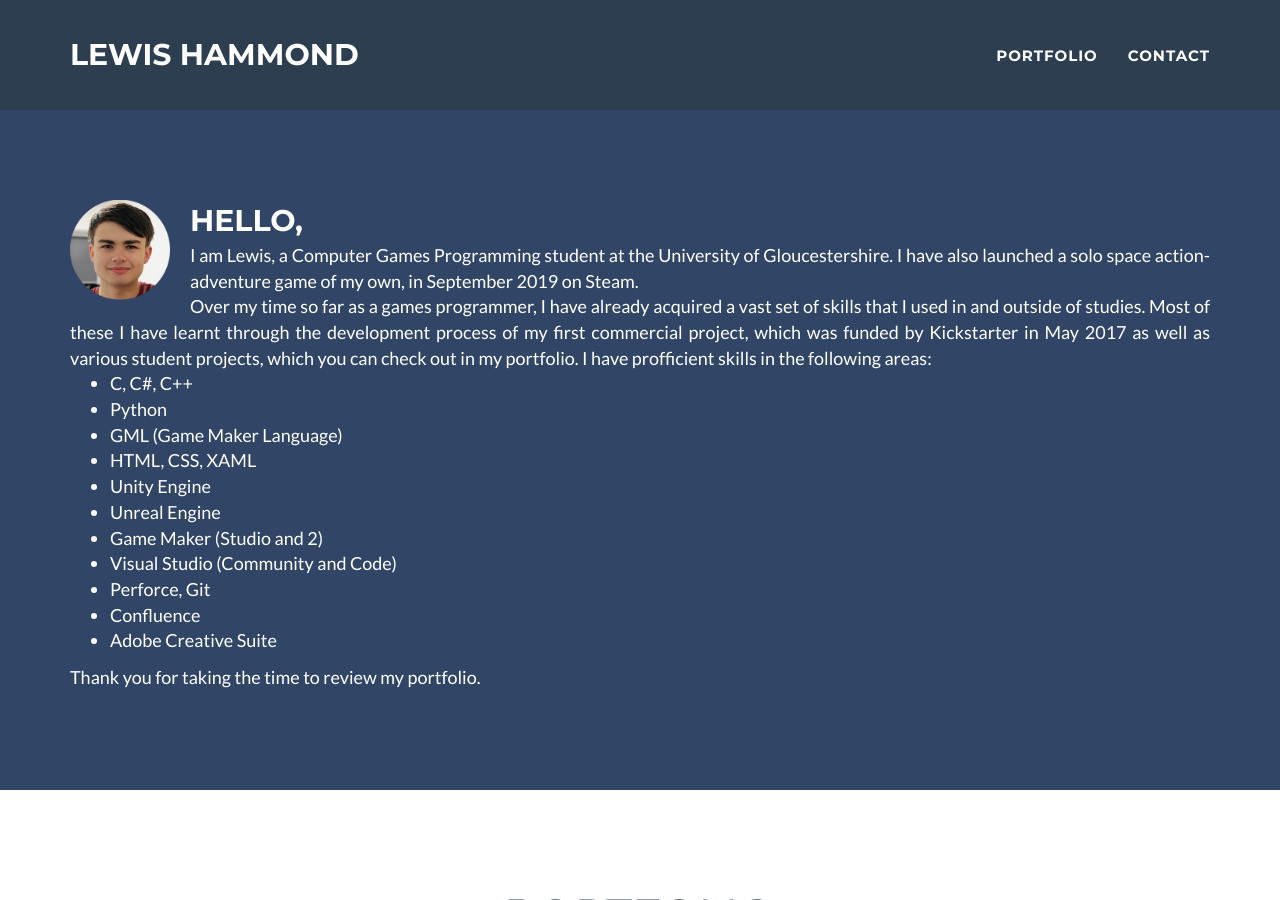
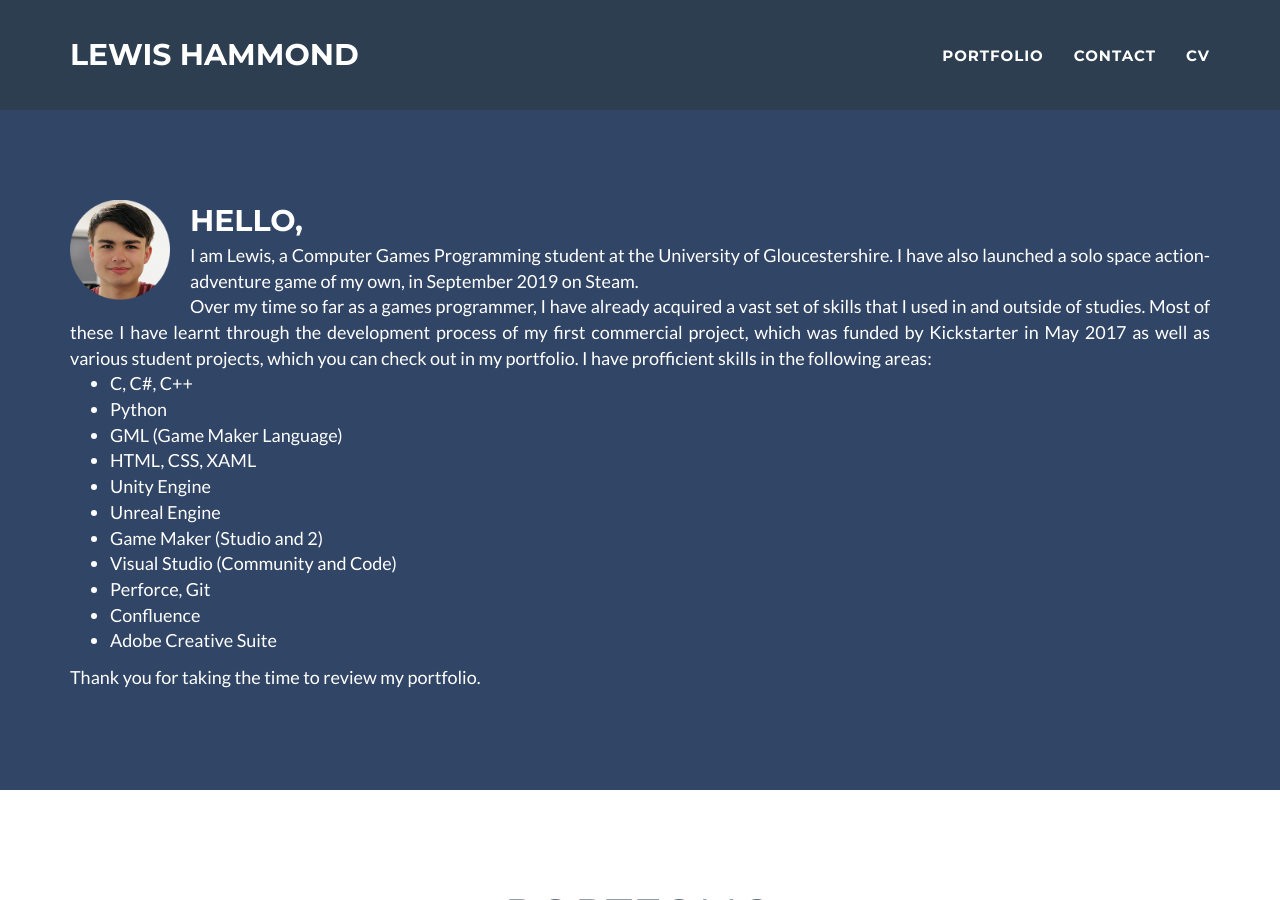
Before and after one commit to LewisHammond-uog/lewishammond-uog.github.io, a Jekyll site: the page built from index.html, in a window 1280 px wide and 900 px high. Built offline with Jekyll 4.4.1, drawn with Linux system fonts in a browser that asks for light colours; nearby versions of some CDN libraries.

Commit message:
Added CV

```diff
--- a/_includes/nav.html
+++ b/_includes/nav.html
@@ -24,6 +24,9 @@
                     <li class="page-scroll">
                         <a href="#contact">Contact</a>
                     </li>
+					<li>
+                        <a href="/files/LewisHammond_GamesProgrammer_CV.pdf">CV</a>
+                    </li>
                 </ul>
             </div>
             <!-- /.navbar-collapse -->
```
Also changed, not shown: 3 other files.
